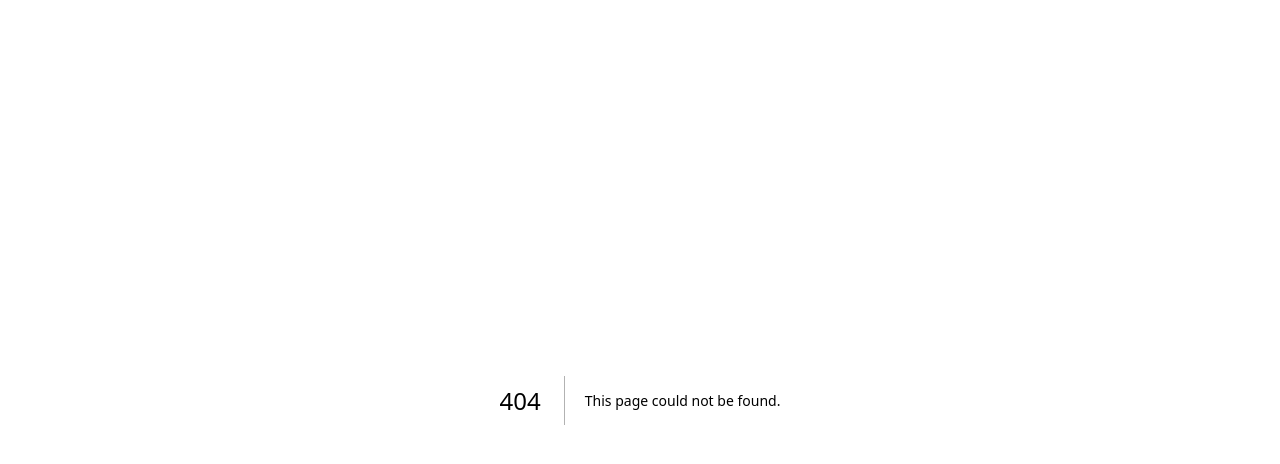
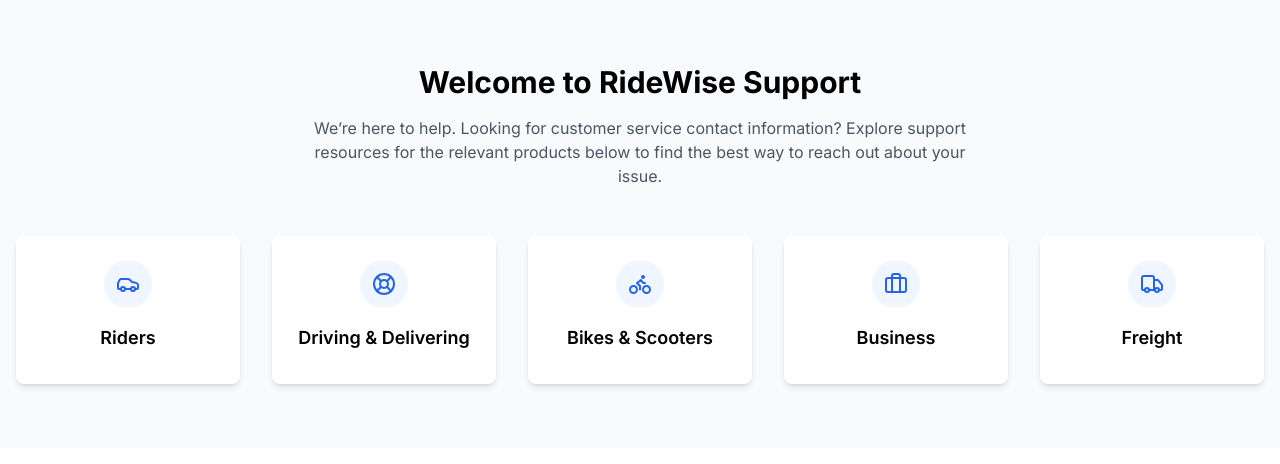
Before and after one commit to Ripunjay42/Ride_wise, a Next.js app in the folder client/: page /help in a window 1280 px wide. Before the commit this address had no page. Shown: the top 464 px of the page. Built offline with nearby package versions, Linux system fonts and the light colour scheme.

Commit message:
help section added

```diff
--- /dev/null
+++ b/client/app/help/RidersHelp/page.js
@@ -0,0 +1,52 @@
+// app/help/RidersHelp/page.js
+"use client";
+
+import React, { useState } from 'react';
+import { ChevronRight, ChevronDown } from 'lucide-react';
+
+const RidersHelp = () => {
+  const [expandedIndex, setExpandedIndex] = useState(null);
+
+  const helpTopics = [
+    { title: "Cancellations", description: "You may be charged a cancellation fee if you cancel a trip after you’re matched with a driver. These fees pay driver-partners for the time and effort they spend getting to your location. Drivers are also able to cancel a ride request if they’ve waited a certain amount of time at the pickup location. You may be charged a cancellation fee, in this case, to reimburse your driver for their time. Note: We periodically experiment with changes to the cancellation policy. As a result, cancellation fees may be waived for a small subset of randomly selected cancellations." },
+    { title: "Fare review", description: "Request a review of your fare if you think there was an error." },
+    { title: "Cash payment issues", description: "Get help with issues related to cash payments for trips." },
+    { title: "Other payment support", description: "Find support for payment methods and troubleshooting." },
+    { title: "Lost item", description: "Contact the driver to retrieve lost items or learn more about lost item policies." },
+    { title: "Delivery issues", description: "Report any issues with delivery or delays." },
+    { title: "Feedback about the driver or vehicle", description: "Share feedback about your driver or vehicle." },
+    { title: "Safety", description: "Access safety resources and report safety-related issues." }
+  ];
+
+  const toggleExpand = (index) => {
+    setExpandedIndex(index === expandedIndex ? null : index);
+  };
+
+  return (
+    <div className="max-w-2xl mx-auto px-4 py-8">
+      <h1 className="text-3xl font-bold mb-6">Help with a trip</h1>
+      <ul className="divide-y divide-gray-200">
+        {helpTopics.map((topic, index) => (
+          <li key={index} className="py-4">
+            <div
+              className="flex justify-between items-center cursor-pointer"
+              onClick={() => toggleExpand(index)}
+            >
+              <span className="text-lg text-gray-800">{topic.title}</span>
+              {expandedIndex === index ? (
+                <ChevronDown className="text-gray-400 h-5 w-5" />
+              ) : (
+                <ChevronRight className="text-gray-400 h-5 w-5" />
+              )}
+            </div>
+            {expandedIndex === index && (
+              <p className="mt-2 text-gray-600 text-sm">{topic.description}</p>
+            )}
+          </li>
+        ))}
+      </ul>
+    </div>
+  );
+};
+
+export default RidersHelp;
--- /dev/null
+++ b/client/app/help/page.js
@@ -0,0 +1,66 @@
+import React from 'react';
+import Link from 'next/link';
+import { Car, LifeBuoy, Bike, Briefcase, Truck } from 'lucide-react';
+
+const HelpCard = ({ icon: Icon, title, href }) => (
+  <Link href={href || "#"}>
+    <div className="bg-white rounded-lg p-6 shadow-md hover:shadow-lg transition-shadow cursor-pointer">
+      <div className="flex flex-col items-center text-center">
+        <div className="mb-4 p-3 bg-blue-50 rounded-full">
+          <Icon className="w-6 h-6 text-blue-600" />
+        </div>
+        <h3 className="text-lg font-semibold mb-2">{title}</h3>
+      </div>
+    </div>
+  </Link>
+);
+
+const HelpSection = () => {
+  const features = [
+    {
+      icon: Car,
+      title: "Riders",
+      href: "/help/RidersHelp"
+    },
+    {
+      icon: LifeBuoy,
+      title: "Driving & Delivering",
+      href: "/help/DrivingDeliveringHelp"
+    },
+    {
+      icon: Bike,
+      title: "Bikes & Scooters",
+      href: "/help/BikesScootersHelp"
+    },
+    {
+      icon: Briefcase,
+      title: "Business",
+      href: "/help/BusinessHelp"
+    },
+    {
+      icon: Truck,
+      title: "Freight",
+      href: "/help/FreightHelp"
+    }
+  ];
+
+  return (
+    <div className="bg-gray-50 py-16">
+      <div className="max-w-7xl mx-auto px-4">
+        <div className="text-center mb-12">
+          <h2 className="text-3xl font-bold mb-4">Welcome to RideWise Support</h2>
+          <p className="text-gray-600 max-w-2xl mx-auto">
+            We’re here to help. Looking for customer service contact information? Explore support resources for the relevant products below to find the best way to reach out about your issue.
+          </p>
+        </div>
+        <div className="grid grid-cols-1 md:grid-cols-2 lg:grid-cols-5 gap-8">
+          {features.map((feature, index) => (
+            <HelpCard key={index} {...feature} />
+          ))}
+        </div>
+      </div>
+    </div>
+  );
+};
+
+export default HelpSection;
--- a/client/components/Navbar.js
+++ b/client/components/Navbar.js
@@ -74,7 +74,7 @@ const Navbar = () => {
 
           {/* Desktop navigation */}
           <div className="hidden md:flex items-center space-x-4">
-            <Link href="/">
+            <Link href="/help">
               <button className="px-4 py-2 text-white hover:text-gray-200">Help</button>
             </Link>
             <Link href="/">
```
Also changed, not shown: client/app/help/DrivingDeliveringHelp/page.js (added).
